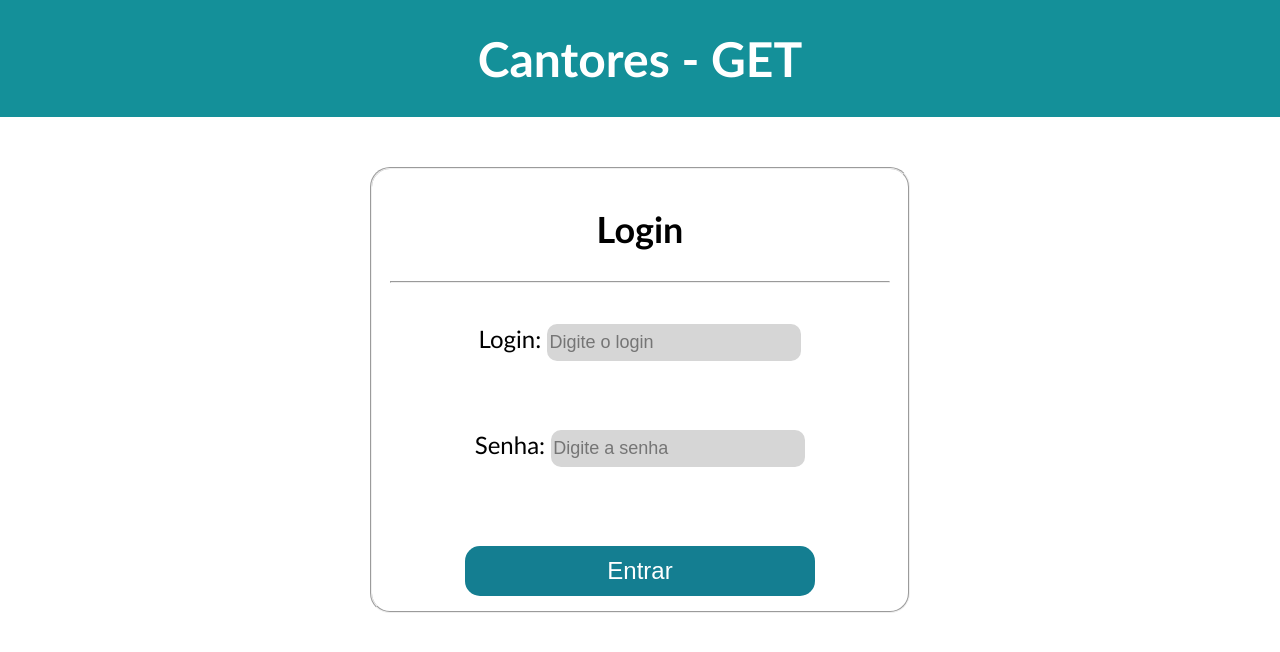
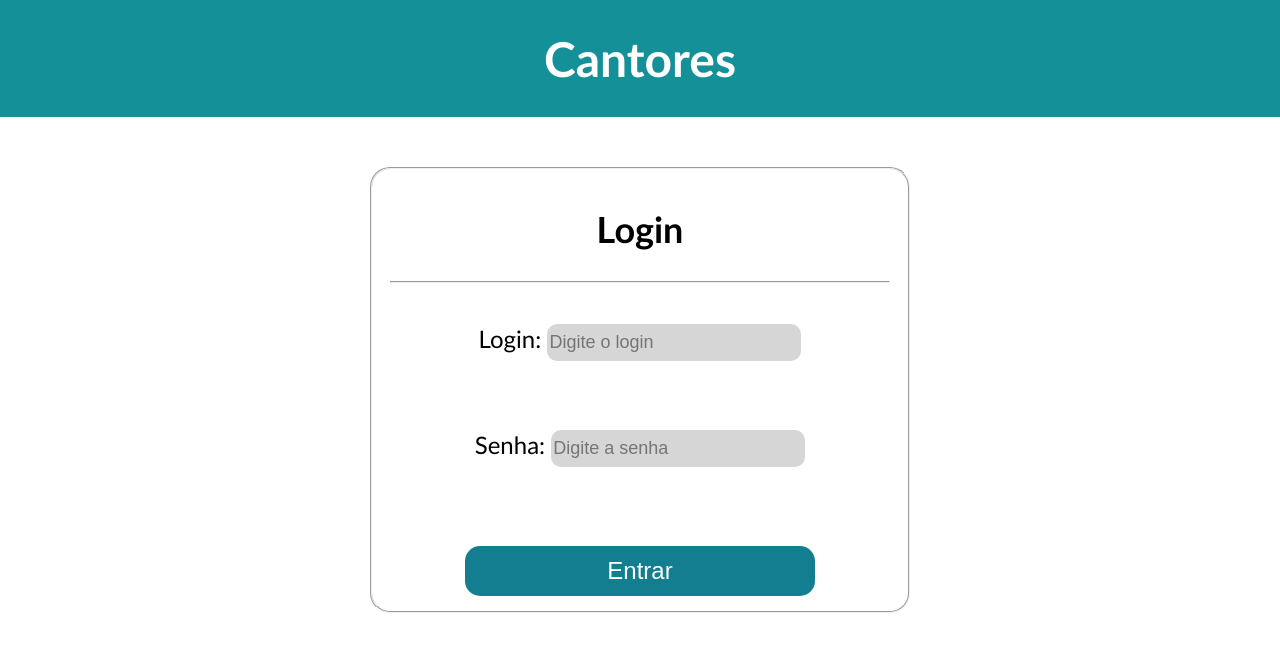
Before and after one commit to StelaAmorim/Crud_Cantores, a website: page public/login.html in a window 1280 px wide. Drawn offline with Linux system fonts and the light colour scheme.

Commit message:
Update login.html

```diff
--- a/public/login.html
+++ b/public/login.html
@@ -9,7 +9,7 @@
 </head>
 <body>
     <center>
-        <h1>Cantores - GET</h1>
+        <h1>Cantores</h1>
     </center>
 
     <div class="container">
```
